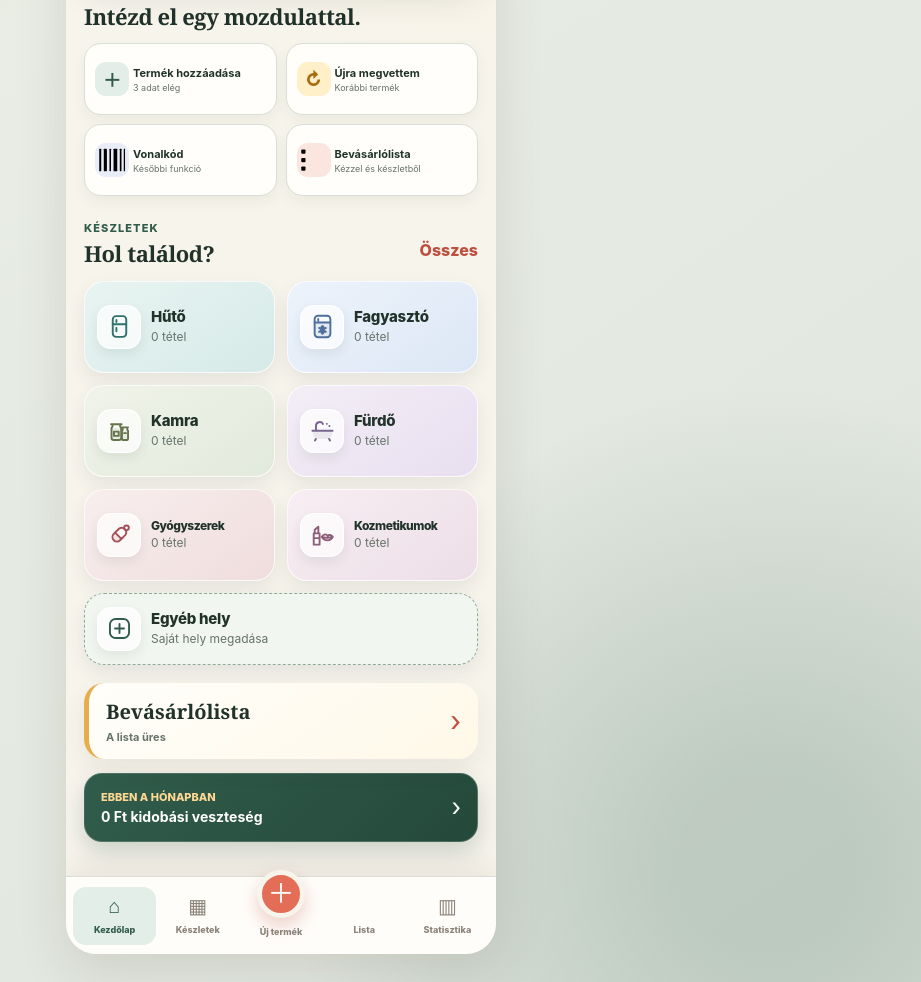
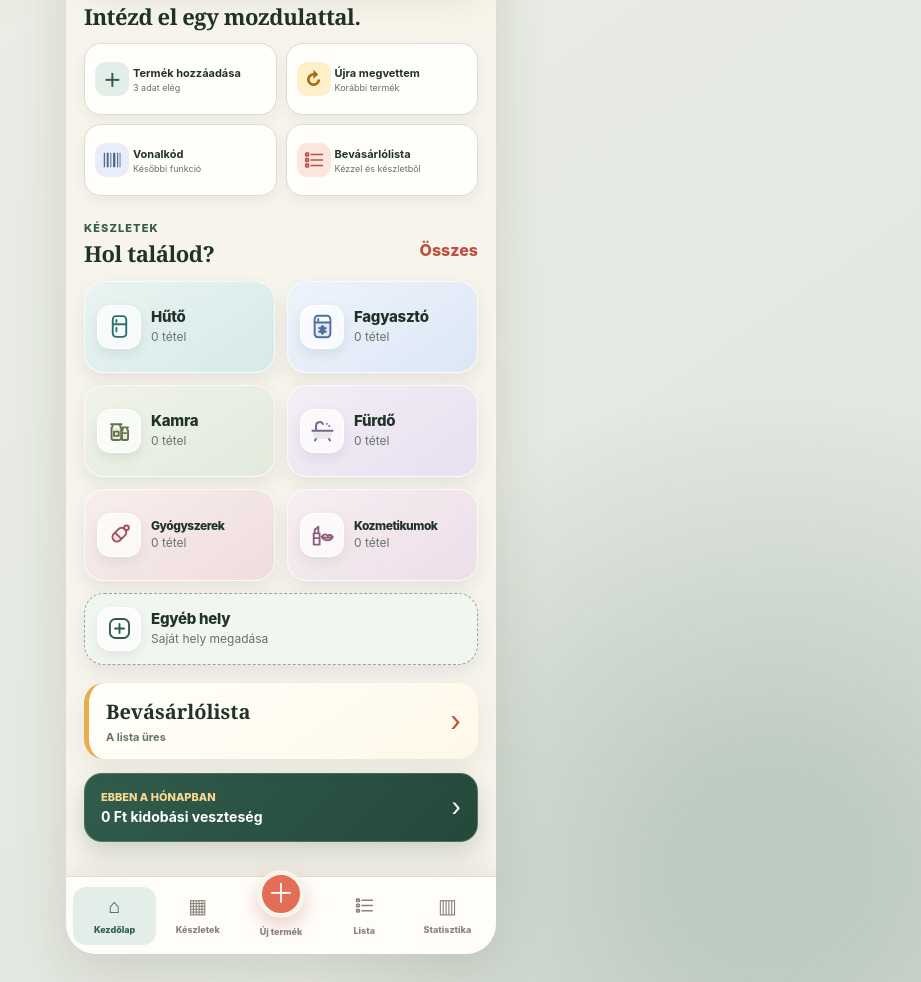
Before and after one commit to Erika400/MiMeddig-V2-teszt, a website: page index.html in a window 1280 px wide. Shown: the part 495-1477 px from the top of the page, without its empty margins (359-1280 px from the left). Drawn offline with Linux system fonts and the light colour scheme.

Commit message:
Style list and barcode icons

```diff
--- a/styles.css
+++ b/styles.css
@@ -602,6 +602,10 @@ h2 { margin-bottom: 0; font-size: 19px; line-height: 1.25; letter-spacing: -0.02
 .quick-tools-grid { display: grid; grid-template-columns: 1fr 1fr; gap: 9px; }
 .quick-tools-grid button { display: grid; grid-template-columns: 38px 1fr; grid-template-rows: auto auto; align-items: center; min-height: 72px; padding: 10px; border: 1px solid var(--border); border-radius: 17px; background: var(--surface); text-align: left; cursor: pointer; box-shadow: 0 6px 14px rgba(44,67,55,.06); }
 .quick-tools-grid button > span { display: grid; grid-row: 1 / 3; width: 34px; height: 34px; border-radius: 11px; background: var(--sage-soft); color: var(--sage); place-items: center; font-size: 18px; font-weight: 900; }
+.symbol-icon { width: 22px; height: 22px; overflow: visible; }
+.list-icon { fill: none; stroke: currentColor; stroke-width: 1.85; stroke-linecap: round; stroke-linejoin: round; }
+.barcode-icon { fill: currentColor; stroke: none; }
+.nav-item > span .symbol-icon { width: 21px; height: 21px; }
 .quick-tools-grid button:nth-child(2) > span { background: var(--amber-soft); color: var(--amber); }
 .quick-tools-grid button:nth-child(3) > span { background: #e8edf8; color: #506a92; }
 .quick-tools-grid button:nth-child(4) > span { background: var(--coral-soft); color: var(--coral-dark); }
```
